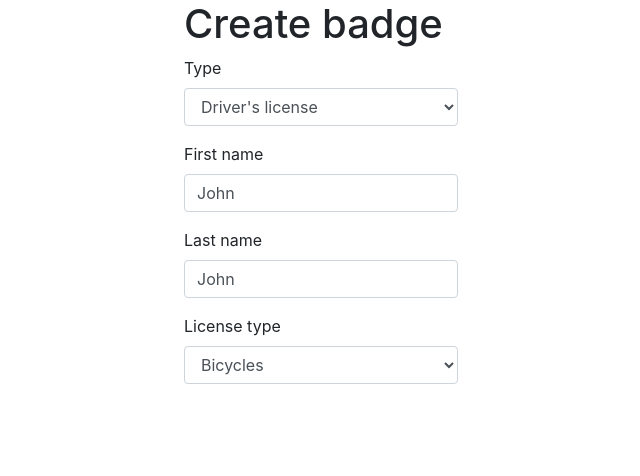
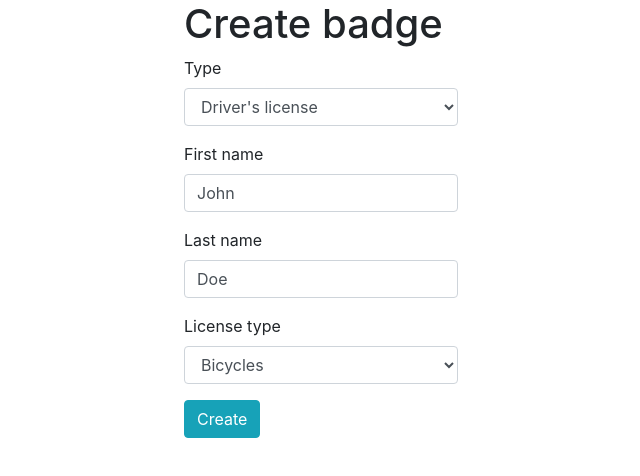
Before and after one commit to odysseyhack/duo-innovatielab, an Angular app: page /maak in a window 1280 px wide. Shown: the top 476 px of the page, without its empty margins (319-959 px from the left). Built offline with nearby package versions, Linux system fonts and the light colour scheme.

Commit message:
maak scherm stub

```diff
--- a/src/app/pages/maak/maak.component.html
+++ b/src/app/pages/maak/maak.component.html
@@ -19,7 +19,7 @@
       <form>
         <div class="form-group">
           <label for="typeInput">Type</label>
-          <select class="form-control" id="typeInput" name="badgeType" [(ngModel)]="badgeType">
+          <select class="form-control" id="typeInput" name="badgeType" [(ngModel)]="badge.type">
             <option value="0">Driver's license</option>
             <option disabled value="1">National identity (USA)</option>
             <option value="2">National identity (Dutch)</option>
@@ -27,19 +27,33 @@
         </div>
         <div class="form-group">
           <label for="firstnameInput">First name</label>
-          <input type="text" class="form-control" name="firstname" [(ngModel)]="firstname" id="firstnameInput" placeholder="John">
+          <input type="text" class="form-control" name="firstname" [(ngModel)]="badge.firstname" id="firstnameInput" placeholder="John">
         </div>
         <div class="form-group">
           <label for="lastnameInput">Last name</label>
-          <input type="text" class="form-control" [value]="firstname" id="lastnameInput" placeholder="Doe">
+          <input type="text" class="form-control" name="lastname" [(ngModel)]="badge.lastname" id="lastnameInput" placeholder="Doe">
         </div>
-        <div class="form-group" *ngIf="badgeType == 0">
+        <div class="form-group" *ngIf="badge.type == 0">
           <label for="licensetypeInput">License type</label>
           <select class="form-control" id="licensetypeInput">
             <option value="0">Bicycles</option>
             <option value="1">Cars</option>
           </select>
         </div>
+
+        <div class="form-group">
+          <button (click)="create()" class="btn btn-info">Create</button>
+        </div>
+
+        <div class="form-group" *ngIf="badgeData != ''">
+          <label for="badgeTextInput">Badge data</label>
+          <textarea class="form-control" id="badgeTextInput" [value]="badgeData">
+          </textarea>
+        </div>
+
+        <div class="form-group" *ngIf="badgeData != ''">
+          <button (click)="store()" class="btn btn-info">That's okay, store</button>
+        </div>
       </form>
     </div>
   </div>
--- a/src/app/pages/maak/maak.component.ts
+++ b/src/app/pages/maak/maak.component.ts
@@ -4,6 +4,19 @@ import {Component} from '@angular/core';
   templateUrl: './maak.component.html'
 })
 export class MaakComponent {
-  badgeType = 0;
-  firstname = 'John';
+  badge = {
+    type: 0,
+    firstname: 'John',
+    lastname: 'Doe'
+  };
+
+  badgeData = '';
+
+  create() {
+    this.badgeData = JSON.stringify(this.badge);
+  }
+
+  store() {
+    console.log(this.badgeData);
+  }
 }
```
